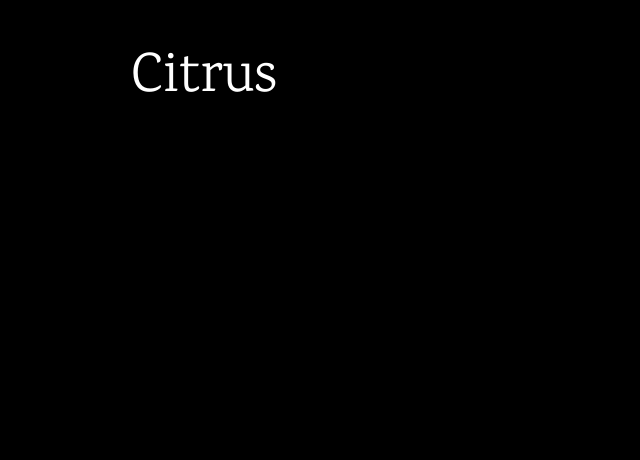
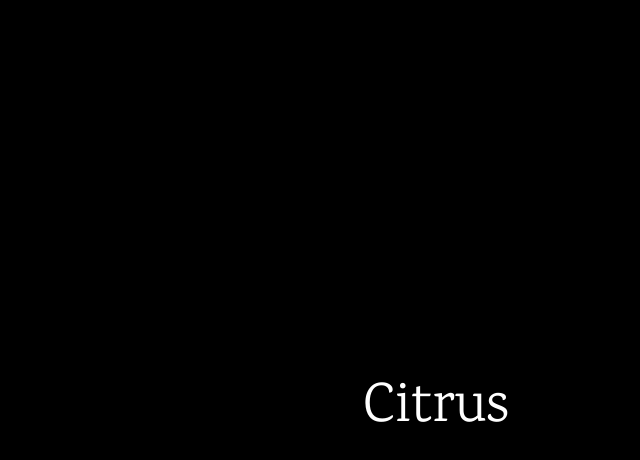
Before and after one commit to Curtis-Turk/portfolio, a React (Create React App) app: page / in a window 1280 px wide. Shown: the top 460 px of the page, without its empty margins (204-844 px from the left). Built offline with nearby package versions, Linux system fonts and the light colour scheme.

Commit message:
centered title

```diff
--- a/src/App.css
+++ b/src/App.css
@@ -6,9 +6,11 @@ body {
 }
 
 #main {
-  width: 100vh;
   height: 100vh;
-  text-align: center;
+  display: flex;
+  flex-direction: column;
+  justify-content: center;
+  align-items: center;
 }
 
 #main-title {
```
